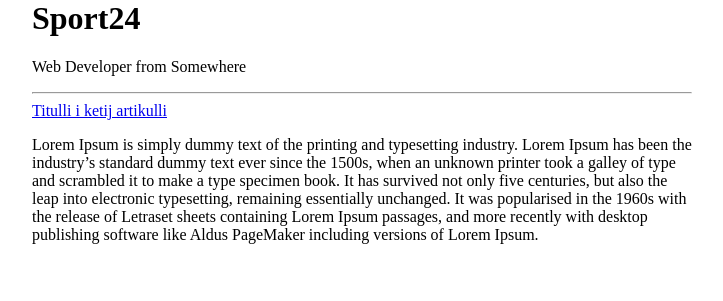
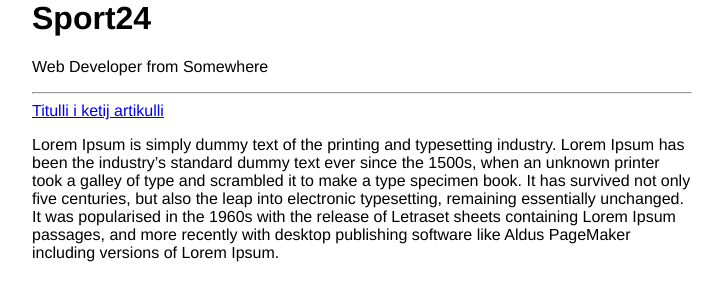
Before and after one commit to 78965/78965.github-io, a Jekyll site: the page built from index.html, in a window 1280 px wide. Shown: the top 301 px of the page, without its empty margins (278-1001 px from the left). Built offline with Jekyll 4.4.1, drawn with Linux system fonts in a browser that asks for light colours.

Commit message:
Update default.html

```diff
--- a/_layouts/default.html
+++ b/_layouts/default.html
@@ -2,7 +2,7 @@
   <head>
     <title>{% if page.title %}{{ page.title }} – {% endif %}{{ site.name }} – {{ site.description }}</title>
     <style>
-      body {max-width:660px;margin:0 auto;font-family:Times New Roman;}
+      body {max-width:660px;margin:0 auto;font-family:Helvetica;}
     </style>
         <link href="https://fonts.googleapis.com/css?family=Open+Sans" rel="stylesheet" type="text/css">
   </head>
```
